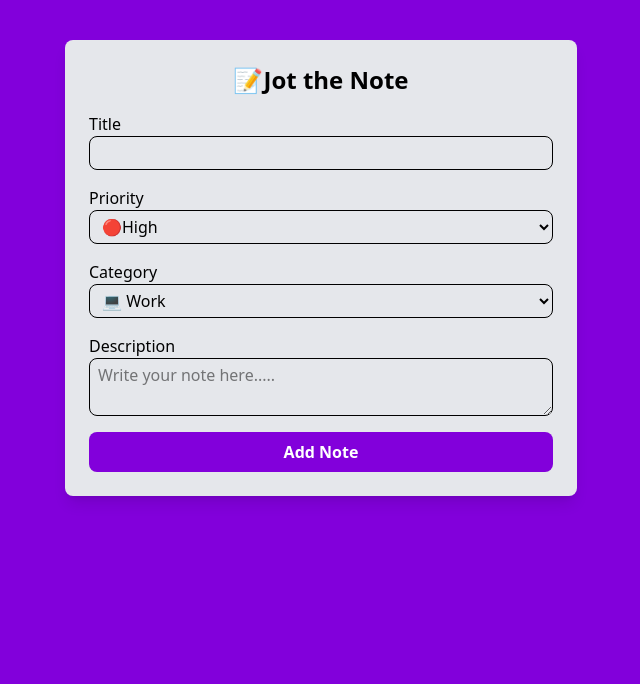
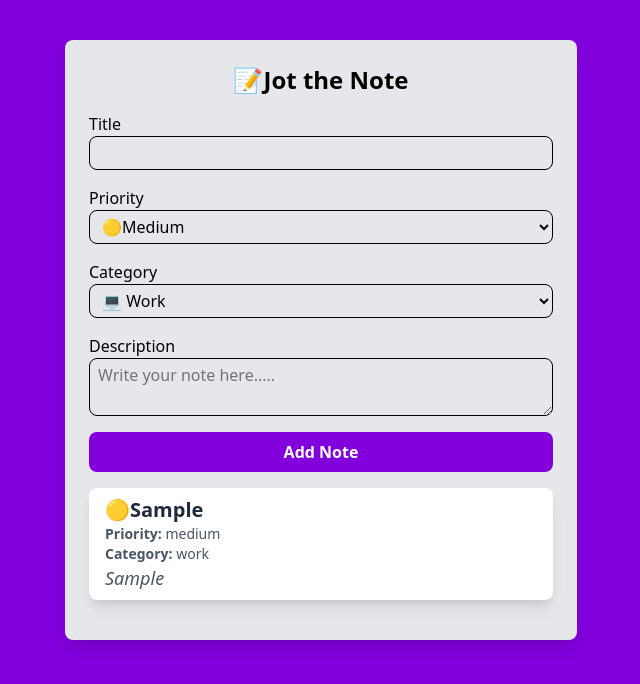
Before and after one commit to DharmBharodiya/BradReact, a React (Vite) app in the folder notes-app/: page / in a window 1280 px wide. Both pictures are taken after typing "Sample", "Sample" into the empty fields and a click on the button "Add Note". Shown: the top 684 px of the page, without its empty margins (319-959 px from the left). Built offline with nearby package versions, Linux system fonts and the light colour scheme.

Commit message:
ADD: Created the note component, to display each note. + Each note is represetned with an icon either red, yellow or green based on the priority.

```diff
--- a/notes-app/src/App.jsx
+++ b/notes-app/src/App.jsx
@@ -1,8 +1,10 @@
 import React, { useState } from 'react'
 import NoteForm from './components/NoteForm'
+import Note from './components/Note';
 
 function App() {
 
+  // notes array that will store all the notes and its respective data
   const [notes, setNotes] = useState([]);
 
   return (
@@ -14,6 +16,8 @@ function App() {
       >📝Jot the Note</div>
 
       <NoteForm notes={notes} setNotes={setNotes}/>
+
+      <Note notes={notes} />
     </div>
   )
 }
--- /dev/null
+++ b/notes-app/src/components/Note.jsx
@@ -0,0 +1,38 @@
+import React from 'react'
+
+function Note({notes}) {
+
+  if(notes.length === 0){
+    return (
+        <div className='text-md text-gray-500 text-center mt-4'>
+            No notes yet.
+        </div>
+    )
+  }
+
+  return (
+    <div>
+        {notes.map((note) => (
+            <div
+            key={note.id}
+            className='bg-white shadow-lg px-4 py-2 rounded-lg mt-4 mb-4'
+            >
+                <h1
+                className='text-xl font-bold text-gray-800'
+                >{note.priority === "high" ? "🔴" : note.priority === "medium" ? "🟡" : "🟢"}{note.title}</h1>
+                <p className='text-sm  text-gray-600'>
+                    <span className='font-bold'>Priority:</span> {note.priority}
+                </p>
+                <p
+                 className='text-sm  text-gray-600'
+                >
+                    <span className='font-bold'>Category:</span> {note.category}
+                </p>
+                <h1 className='text-lg text-gray-600 italic'>{note.description}</h1>
+            </div>
+        ))}
+    </div>
+  )
+}
+
+export default Note
--- a/notes-app/src/components/NoteForm.jsx
+++ b/notes-app/src/components/NoteForm.jsx
@@ -39,7 +39,7 @@ function NoteForm({notes, setNotes}) {
     // make all the fields back to default
     setFormData({
         title:'',
-        priority: 'Medium',
+        priority: 'medium',
         category: 'work',
         description: ''
     })
```
